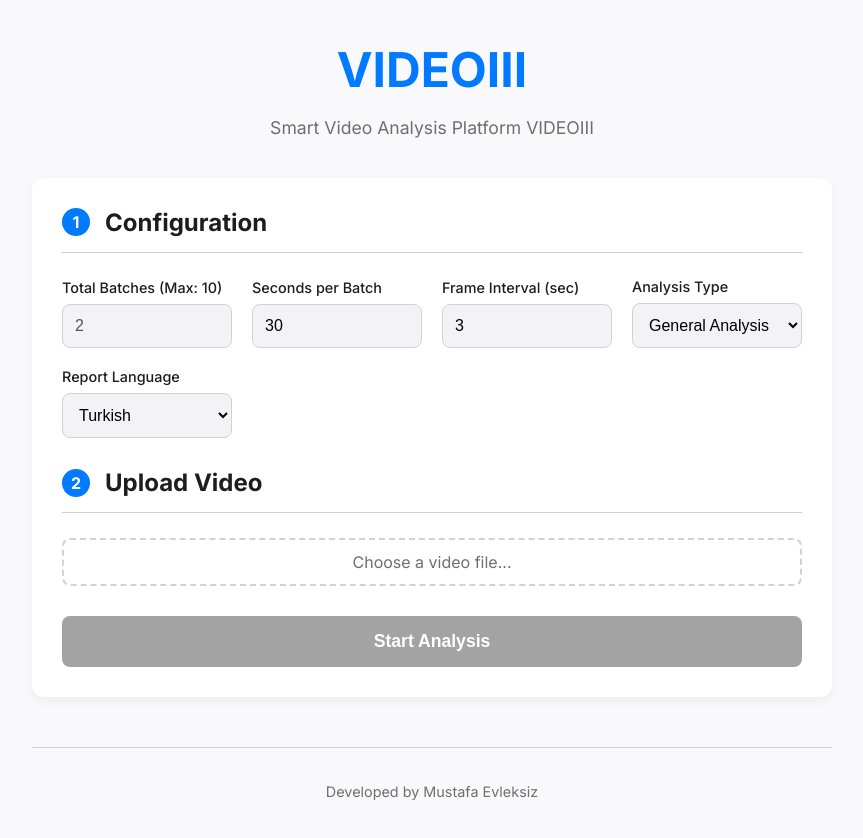
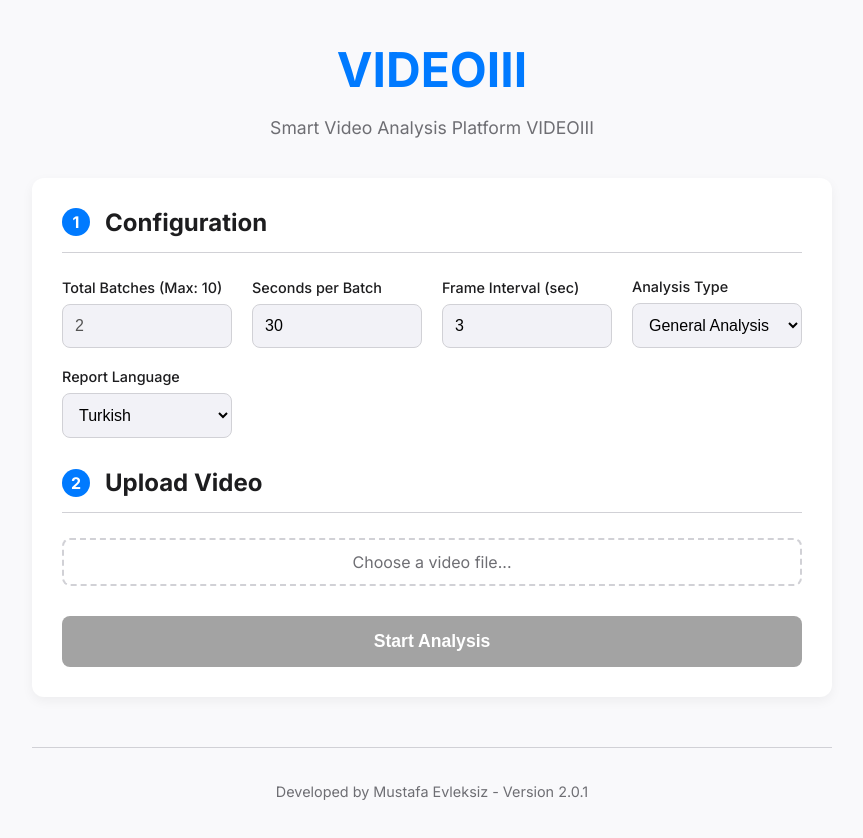
Before and after one commit to mystafe/VIDEOIII, a React (Create React App) app in the folder client/: page / in a window 1280 px wide. Shown: the top 838 px of the page, without its empty margins (208-1071 px from the left). Built offline with nearby package versions, Linux system fonts and the light colour scheme; no server answers.

Commit message:
Bump version to 2.0.1 and display in footer

```diff
--- a/client/package.json
+++ b/client/package.json
@@ -1,6 +1,6 @@
 {
   "name": "client",
-  "version": "0.1.0",
+  "version": "2.0.1",
   "private": true,
   "dependencies": {
     "@testing-library/dom": "^10.4.0",
--- a/client/src/App.js
+++ b/client/src/App.js
@@ -150,7 +150,7 @@ function App() {
           )}
         </main>
         <footer className="App-footer">
-          <p>Developed by Mustafa Evleksiz</p>
+          <p>Developed by Mustafa Evleksiz - Version {defaultConfig.VERSION}</p>
         </footer>
       </div>
     </div>
--- a/client/src/config.js
+++ b/client/src/config.js
@@ -7,5 +7,6 @@ export const config = {
   TOTAL_BATCHES: 2,
   SECONDS_PER_BATCH: 30,
   FRAME_INTERVAL_SECONDS: 3,
-  SOCKET: "https://videoii-server.onrender.com"
+  SOCKET: "https://videoii-server.onrender.com",
+  VERSION: "2.0.1"
 };
```
Also changed, not shown: 1 other file (tests, documents, lock files or other folders).
